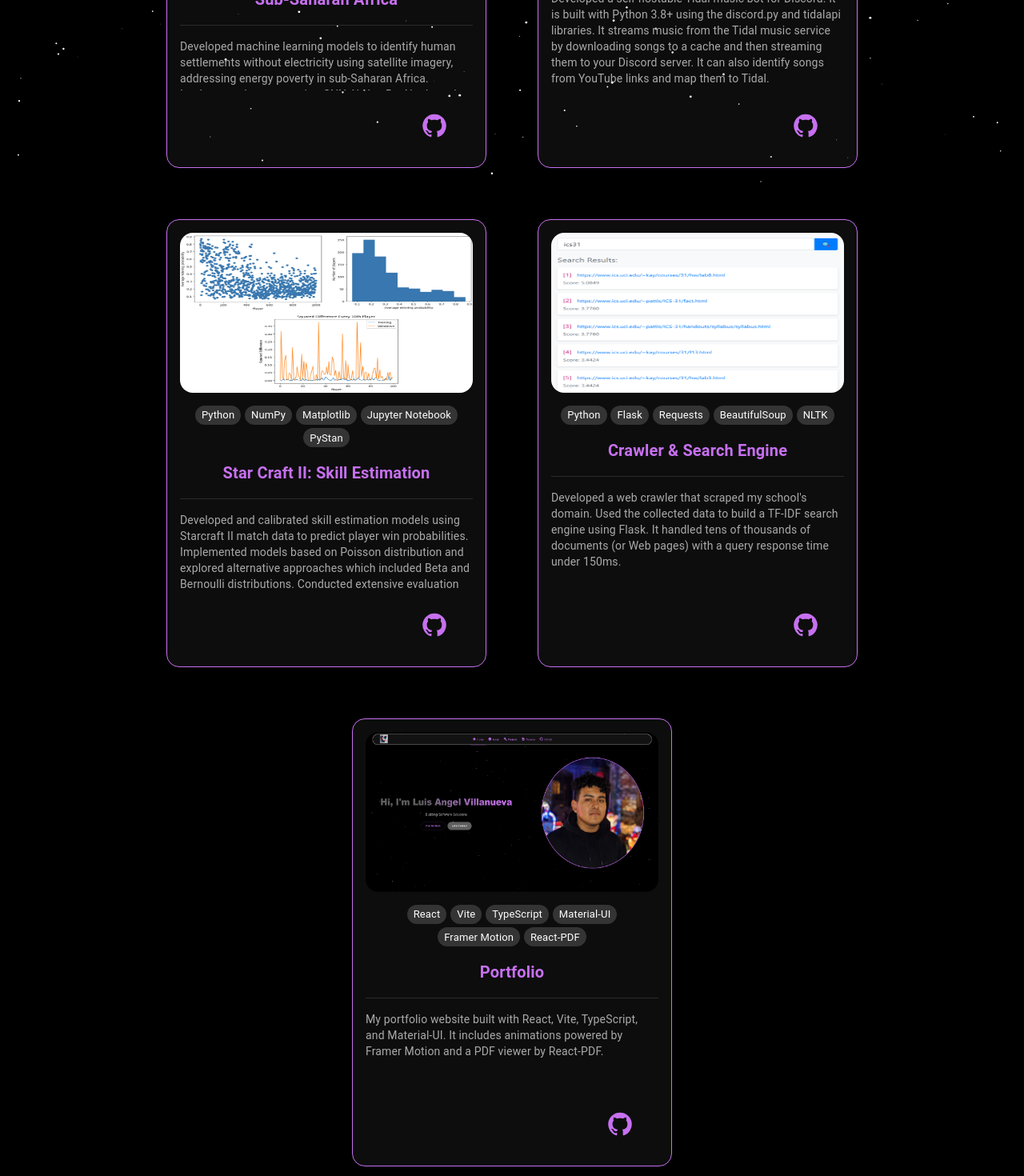
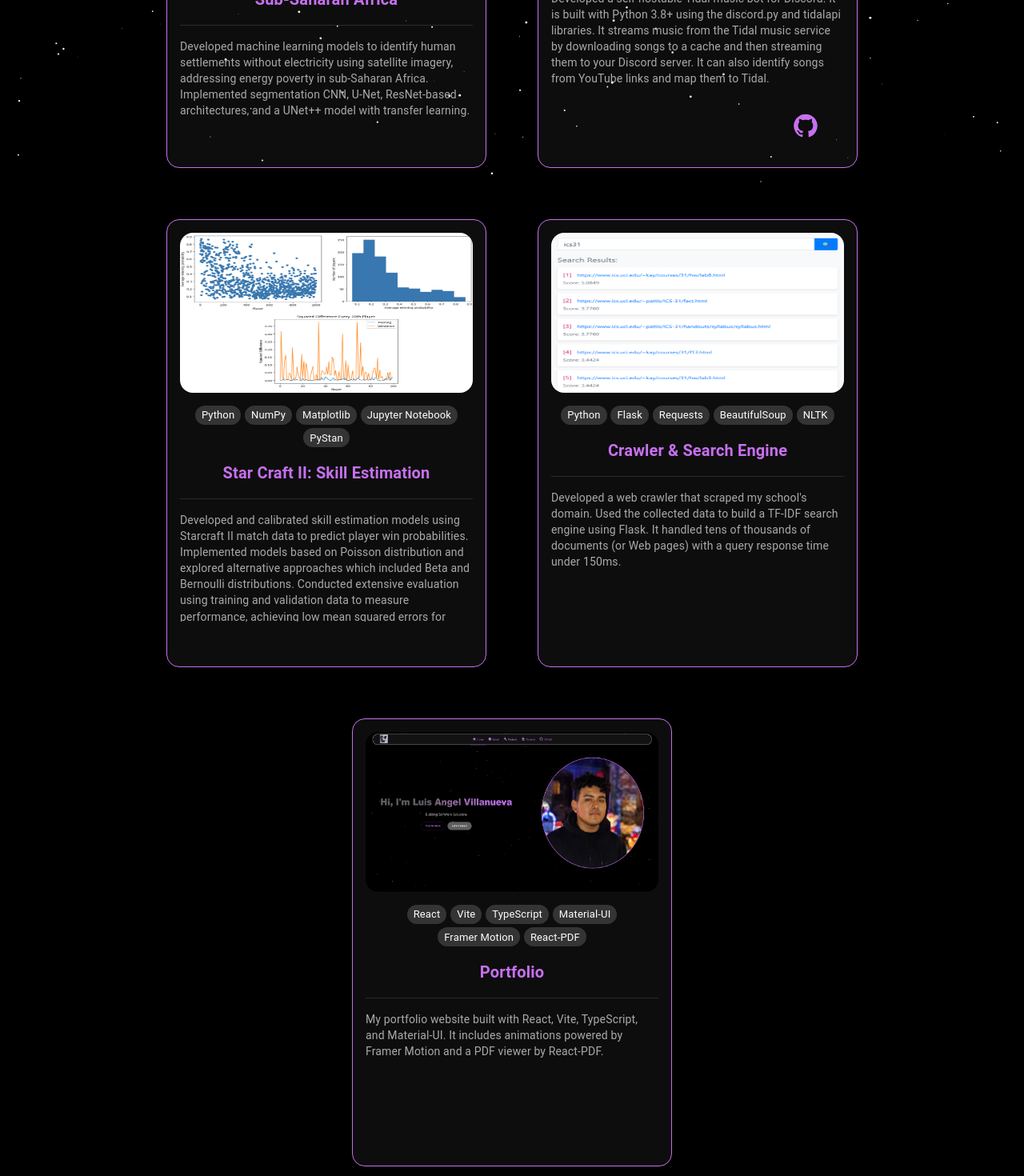
Before and after one commit to MrSpookyAngel/PortfolioWebsite, a React (Vite) app: page /projects in a window 1280 px wide. Shown: the part 560-2030 px from the top of the page at 80% size. Built offline with nearby package versions, Linux system fonts and the light colour scheme.

Commit message:
Temporarily removed links. Added link for TidalCord.

```diff
--- a/src/components/Projects/CrawlerSearchEngine.tsx
+++ b/src/components/Projects/CrawlerSearchEngine.tsx
@@ -25,7 +25,7 @@ export default function CrawlerSearchEngine() {
       technologies={technologies}
       title={title}
       description={description}
-      links={links}
+      // links={links}
     />
   );
 }
--- a/src/components/Projects/LightSettlementDetection.tsx
+++ b/src/components/Projects/LightSettlementDetection.tsx
@@ -34,7 +34,7 @@ export default function LightSettlementDetection() {
       technologies={technologies}
       title={title}
       description={description}
-      links={links}
+      // links={links}
     />
   );
 }
--- a/src/components/Projects/Portfolio.tsx
+++ b/src/components/Projects/Portfolio.tsx
@@ -31,7 +31,7 @@ export default function Portfolio() {
       technologies={technologies}
       title={title}
       description={description}
-      links={links}
+      // links={links}
     />
   );
 }
--- a/src/components/Projects/SkillEstimation.tsx
+++ b/src/components/Projects/SkillEstimation.tsx
@@ -31,7 +31,7 @@ export default function SkillEstimation() {
       technologies={technologies}
       title={title}
       description={description}
-      links={links}
+      // links={links}
     />
   );
 }
--- a/src/components/Projects/TidalCord.tsx
+++ b/src/components/Projects/TidalCord.tsx
@@ -14,7 +14,7 @@ export default function TidalCord() {
     {
       key: "github",
       Icon: <GitHubIcon sx={{ width: "2rem", height: "2rem" }} />,
-      href: "http://github.com",
+      href: "https://github.com/MrSpookyAngel/TidalCord",
       ariaLabel: "Link to GitHub Repository",
     },
   ];
```
